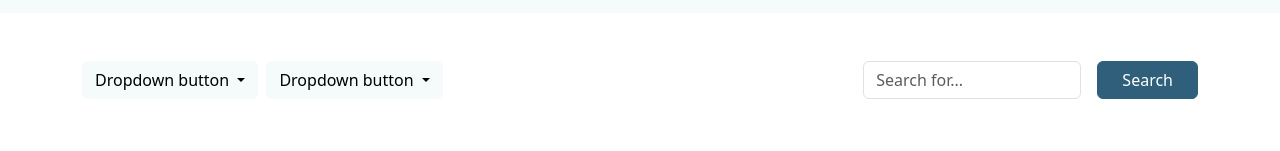
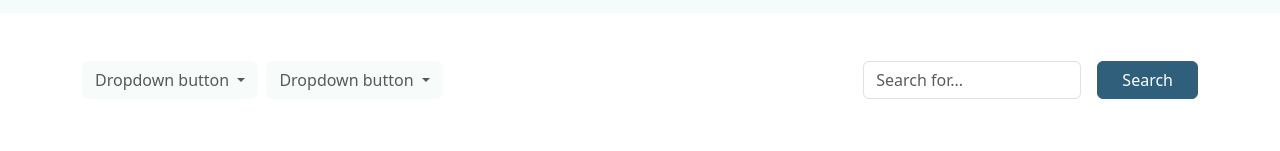
Before and after one commit to itsmaik/semester-project-2, a website built with Vite: page src/pages/listings/index.html in a window 1280 px wide. Shown: the part 147-298 px from the top of the page. Built offline with nearby package versions, Linux system fonts and the light colour scheme; no server answers.

Commit message:
unable unused btns

```diff
--- a/src/pages/listings/index.html
+++ b/src/pages/listings/index.html
@@ -209,6 +209,7 @@
             id="dropdownMenuButton1"
             data-bs-toggle="dropdown"
             aria-expanded="false"
+            disabled
           >
             Dropdown button
           </button>
@@ -221,6 +222,7 @@
             id="dropdownMenuButton2"
             data-bs-toggle="dropdown"
             aria-expanded="false"
+            disabled
           >
             Dropdown button
           </button>
```
